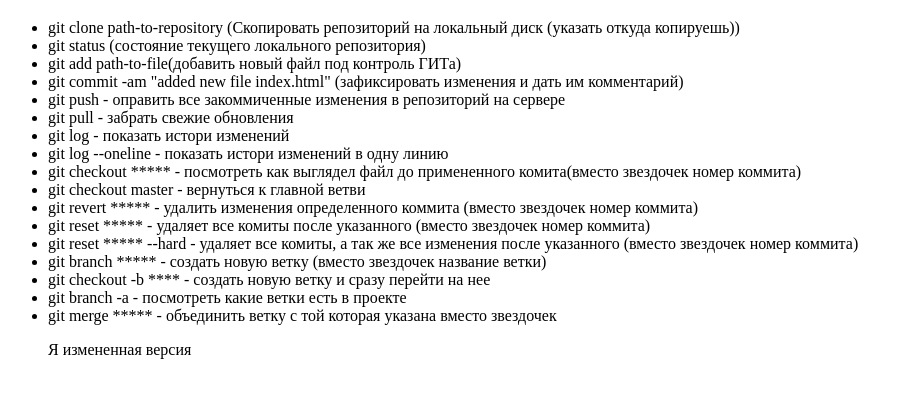
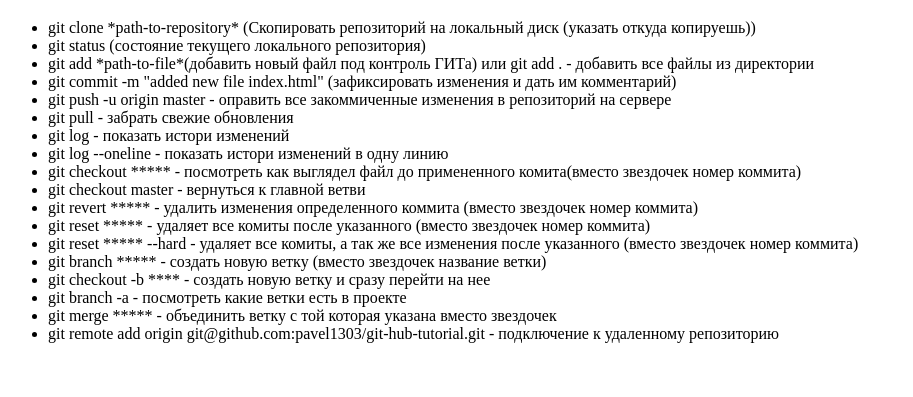
Before and after one commit to pavel1303/git-lesson, a plain HTML site: page index.html in a window 1280 px wide. Shown: the part 61-458 px from the top of the page, without its empty margins (0-913 px from the left). Drawn offline with Linux system fonts and the light colour scheme.

Commit message:
Add new command for GIT

```diff
--- a/index.html
+++ b/index.html
@@ -11,11 +11,11 @@
   <h1>Команды в GIT</h1>
 
   <ul>
-    <li>git clone path-to-repository (Скопировать репозиторий на локальный диск (указать откуда копируешь))</li>
+    <li>git clone *path-to-repository* (Скопировать репозиторий на локальный диск (указать откуда копируешь))</li>
     <li>git status (состояние текущего локального репозитория)</li>
-    <li>git add path-to-file(добавить новый файл под контроль ГИТа)</li>
-    <li>git commit -am "added new file index.html" (зафиксировать изменения и дать им комментарий)</li>
-    <li>git push - оправить все закоммиченные изменения в репозиторий на сервере </li>
+    <li>git add *path-to-file*(добавить новый файл под контроль ГИТа) или git add . - добавить все файлы из директории</li>
+    <li>git commit -m "added new file index.html" (зафиксировать изменения и дать им комментарий)</li>
+    <li>git push -u origin master - оправить все закоммиченные изменения в репозиторий на сервере </li>
     <li>git pull - забрать свежие обновления</li>
     <li>git log - показать истори изменений</li>
     <li>git log --oneline - показать истори изменений в одну линию</li>
@@ -28,9 +28,10 @@
     <li>git checkout -b **** - создать новую ветку и сразу перейти на нее</li>
     <li>git branch -a  - посмотреть какие ветки есть в проекте</li>
     <li>git merge ***** - объединить ветку с той которая указана вместо звездочек</li>
+    <li>git remote add origin git@github.com:pavel1303/git-hub-tutorial.git - подключение к удаленному репозиторию</li>
 
 
-    <p>Я измененная версия</p>
+
   </ul>
 
 </body>
```
